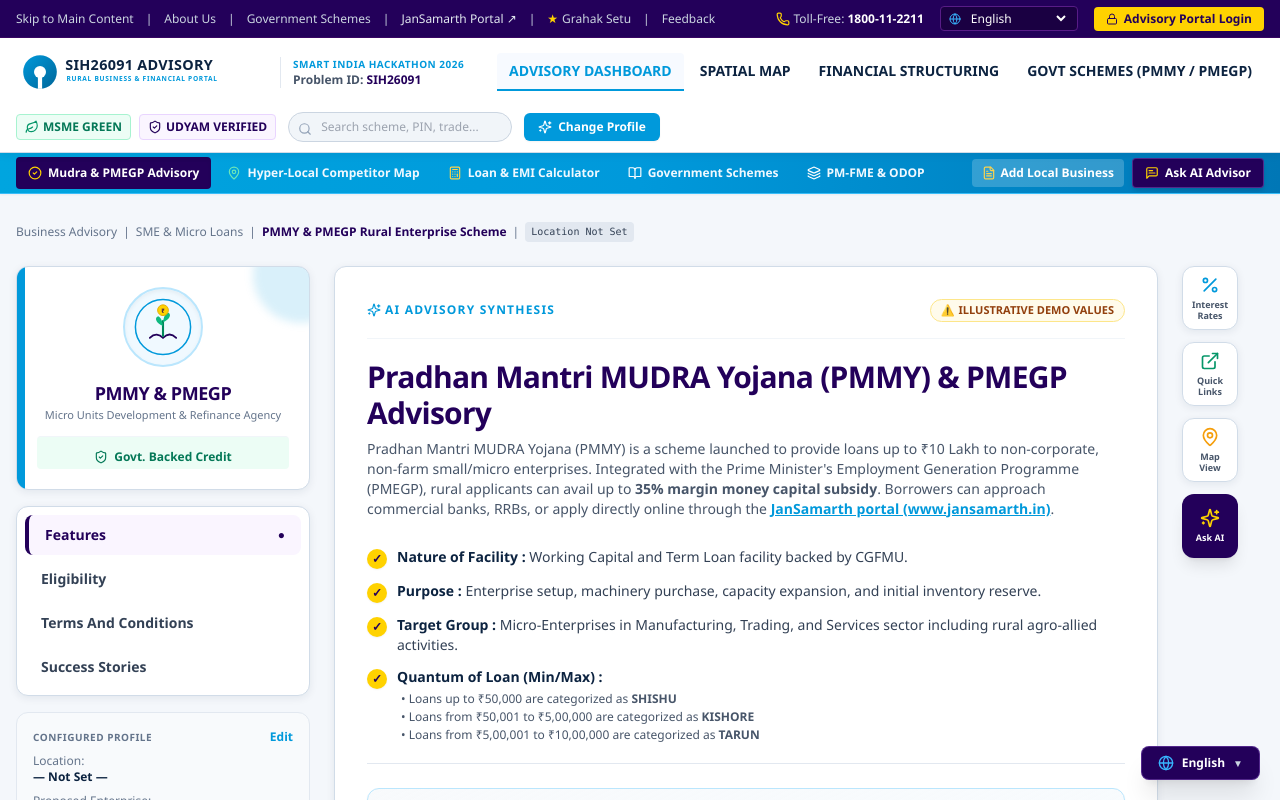
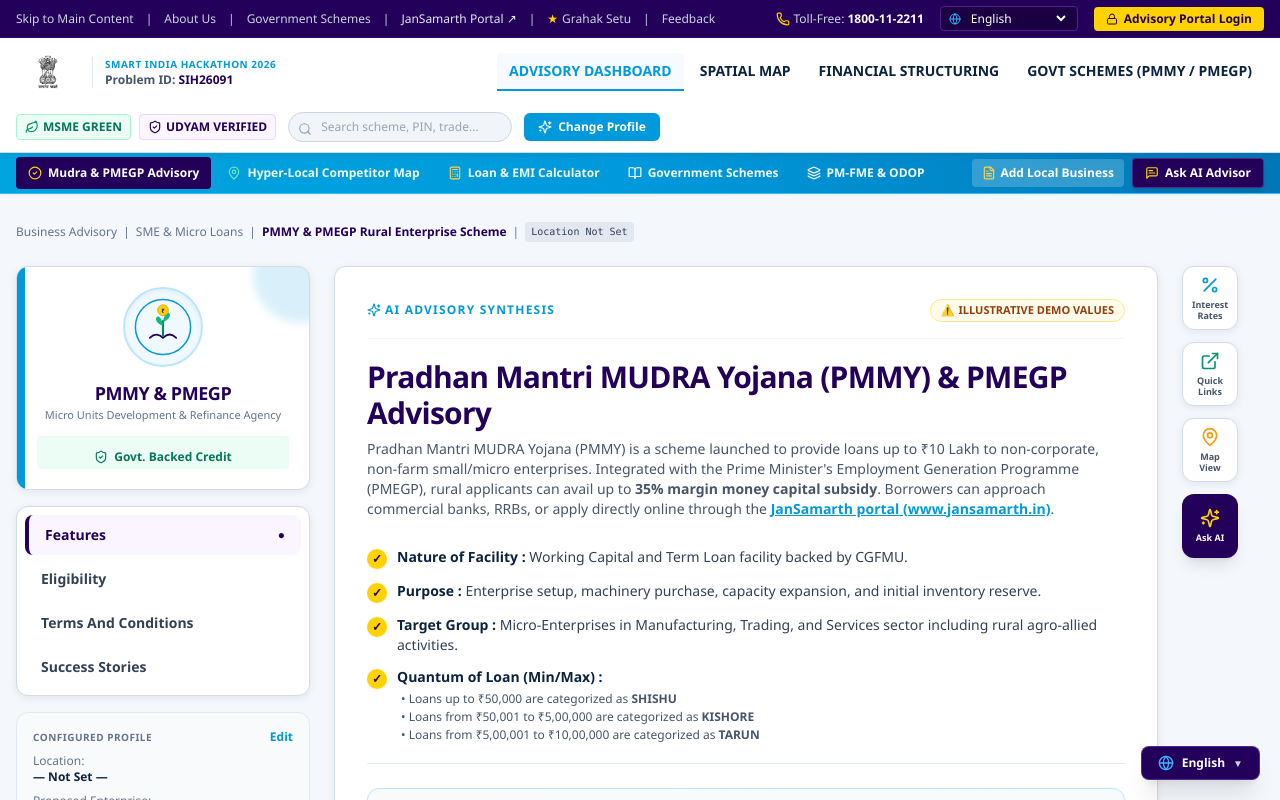
Before and after one commit to sasi9603-hack/SIH26091-AI-Business-Advisory, a React (Vite) app in the folder frontend/: page / in a window 1280 px wide. Shown: the top 800 px of the page. Built offline with nearby package versions, Linux system fonts and the light colour scheme.

Commit message:
feat(branding): update portal logo with State Emblem of India

```diff
--- a/frontend/index.html
+++ b/frontend/index.html
@@ -2,7 +2,7 @@
 <html lang="en">
   <head>
     <meta charset="UTF-8" />
-    <link rel="icon" type="image/svg+xml" href="/assets/logo.svg" />
+    <link rel="icon" type="image/png" href="/assets/logo.png" />
     <meta name="viewport" content="width=device-width, initial-scale=1.0" />
     <title>SIH26091 | AI Hyper-Local Business Advisory & Financial Structuring</title>
     <meta name="description" content="AI-Powered Hyper-Local Business Advisory & Financial Structuring Platform for Rural Micro-Entrepreneurs under Smart India Hackathon 2026." />
--- a/frontend/src/config/branding.ts
+++ b/frontend/src/config/branding.ts
@@ -7,7 +7,7 @@
  */
 export const BRANDING = {
   // Path to the primary logo image (relative to public/)
-  logoUrl: "/assets/logo.svg",
+  logoUrl: "/assets/logo.png",
 
   // Optional secondary badge or emblem (e.g. Mudra / MSME emblem)
   emblemUrl: "/assets/pmmy_icon.svg",
```
Also changed, not shown: frontend/public/assets/logo.png (added).
